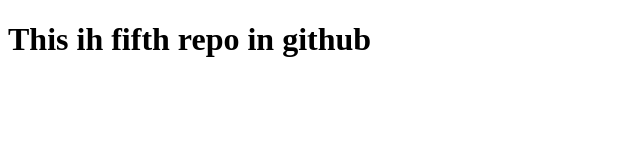
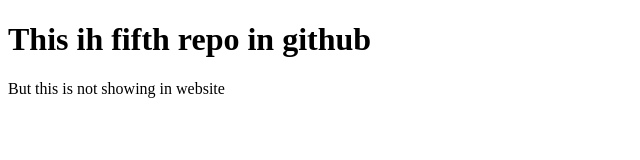
Before and after one commit to AnwarSagor/fifth-repo, a plain HTML site: page index.html in a window 1280 px wide. Shown: the whole page, without its empty margins (0-640 px from the left). Drawn offline with Linux system fonts and the light colour scheme.

Commit message:
new para

```diff
--- a/index.html
+++ b/index.html
@@ -8,5 +8,6 @@
 </head>
 <body>
     <h1>This ih fifth repo in github</h1>
+    <p>But this is not showing in website</p>
 </body>
 </html>
```
